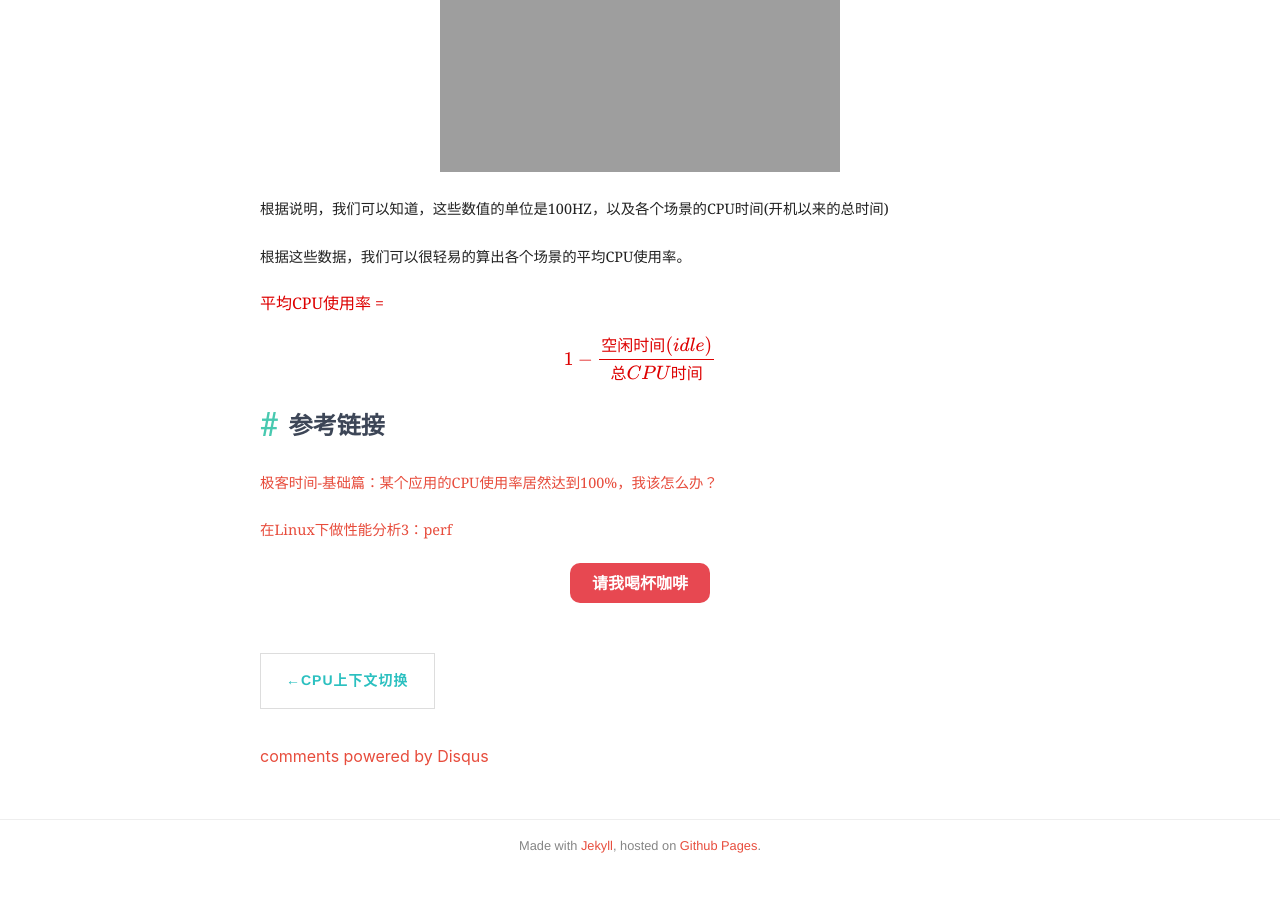
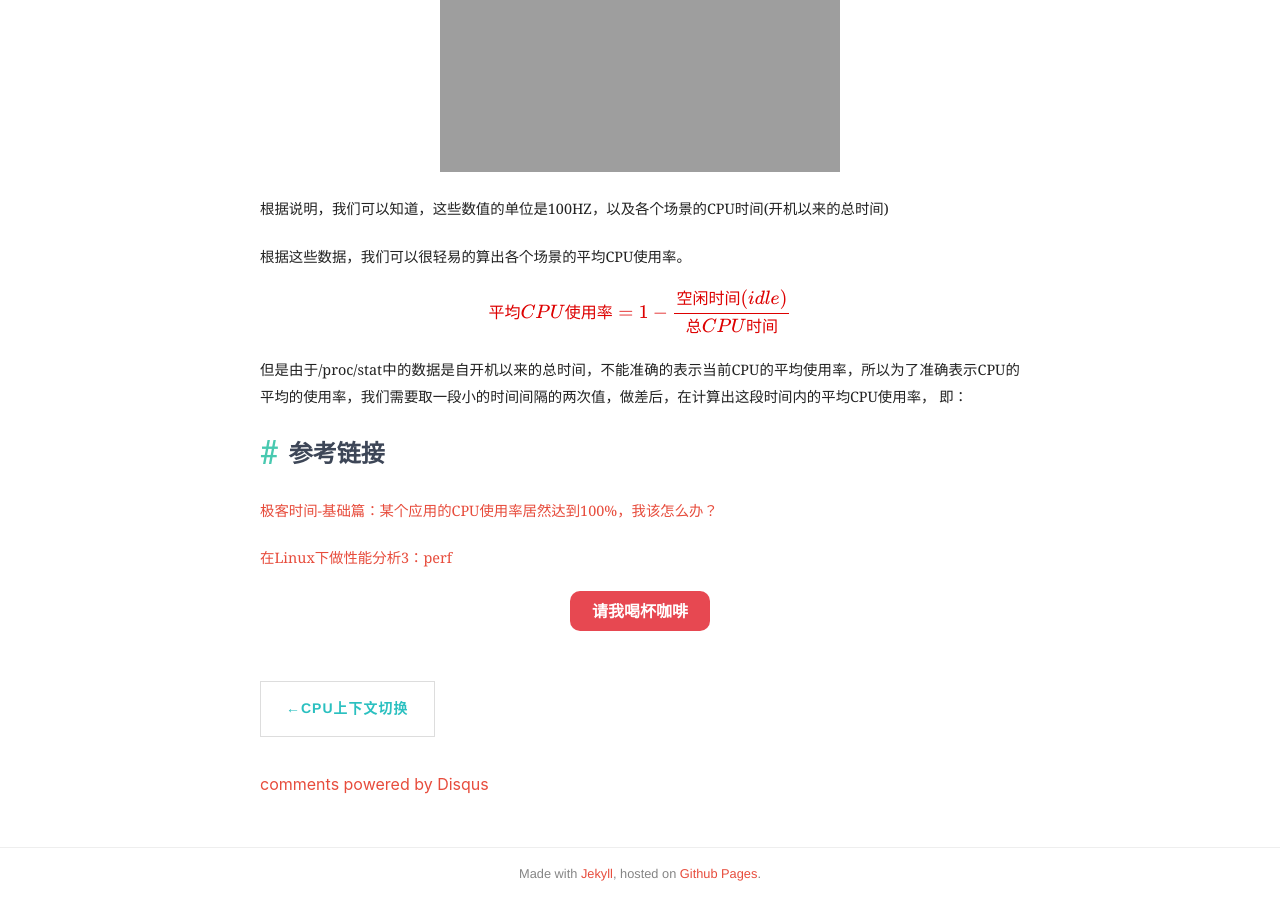
Before and after one commit to linyimin-bupt/linyimin.github.io, a Jekyll site: the page built from _posts/2019-03-24-CPU-100%-analysis.md, in a window 1280 px wide and 900 px high, scrolled down 2034 px. Built offline with Jekyll 4.4.1, drawn with Linux system fonts in a browser that asks for light colours; nearby versions of some CDN libraries; formulas are drawn with MathJax 3; comment, search, counter and statistics services are not loaded; before the commit the page ends 2906 px from its top, so only the background shows below that.

Commit message:
adjust expression style

```diff
--- a/_posts/2019-03-24-CPU-100%-analysis.md
+++ b/_posts/2019-03-24-CPU-100%-analysis.md
@@ -29,7 +29,7 @@
 
 使用`mpstat`命令，我们发现一共存在10中场景下的CPU使用率。
 
-![不同场景的CPU使用率含义](htpp://blog.linyimin.club/images/posts/mpstat.png)
+![不同场景的CPU使用率含义](http://blog.linyimin.club/images/posts/mpstat.png)
 
 下面主要介绍一下几个常用的场景:
 
@@ -63,7 +63,9 @@
 
 根据这些数据，我们可以很轻易的算出各个场景的平均CPU使用率。
 
-<font color="#dd0000">平均CPU使用率 = $$1- \frac{空闲时间(idle)}{总CPU时间}$$</font>
+<font color="#dd0000">$$平均CPU使用率 = 1- \frac{空闲时间(idle)}{总CPU时间}$$</font>
+
+但是由于/proc/stat中的数据是自开机以来的总时间，不能准确的表示当前CPU的平均使用率，所以为了准确表示CPU的平均的使用率，我们需要取一段小的时间间隔的两次值，做差后，在计算出这段时间内的平均CPU使用率， 即：
 
 
 ## 参考链接
```
